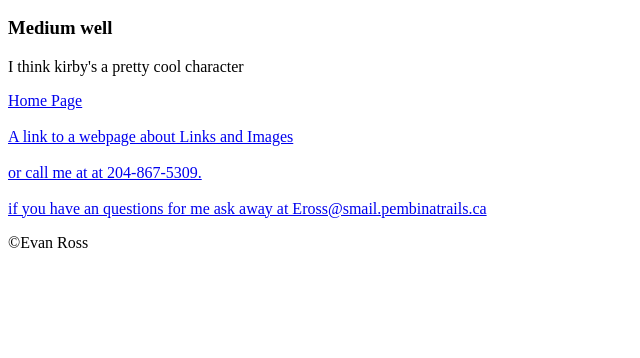
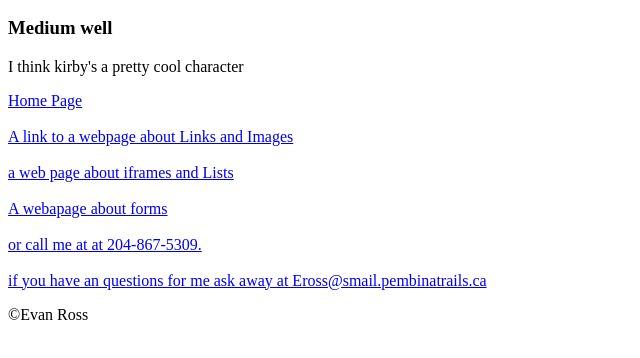
Before and after one commit to Mrrichard702/HTML-practice, a plain HTML site: page Headings and paragraphs.html in a window 1280 px wide. Shown: the part 110-468 px from the top of the page, without its empty margins (0-640 px from the left). Drawn offline with Linux system fonts and the light colour scheme.

Commit message:
something changed?

```diff
--- a/Headings and paragraphs.html
+++ b/Headings and paragraphs.html
@@ -18,8 +18,14 @@
     <a href="links-and-images.html">A link to a webpage about Links and Images</a>
     <br/>
     <br/>
+    <a href="iframes-tables-and-lists.html">a web page about iframes and Lists</a>
+    <br/>
+    <br/>
+    <a href="forms.html">A webapage about forms</a>
+    <!--<br> is a self closing tag, which means that it doesn't make another tag-->
+    <br/>
+    <br/>
     <a href="tel:+12048675309">or call me at at 204-867-5309.</a>
-    <!--<br> is a self closing tag, which means that it doesn't make another tag-->
     <br/>
     <br/>
     <a href="mailto:Eross@smail.pebimatrails.ca">if you have an questions for me ask away at Eross@smail.pembinatrails.ca</a>
```
Also changed, not shown: iframes-tables-and-lists.html (+3 -0 lines), index.html (+3 -0 lines), links-and-images.html (+3 -0 lines).
